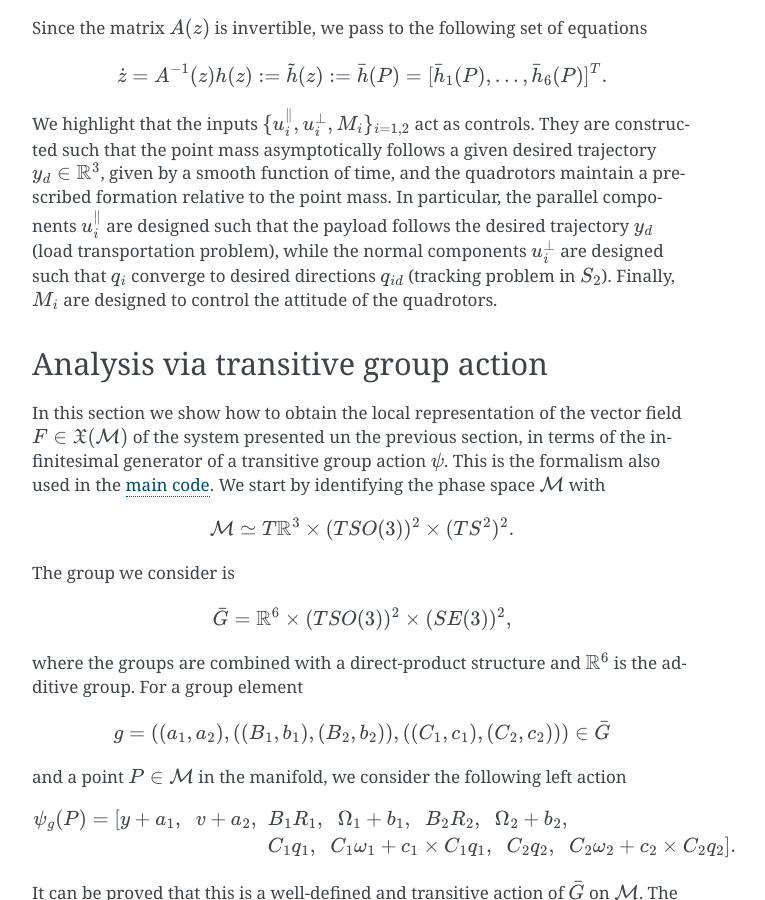
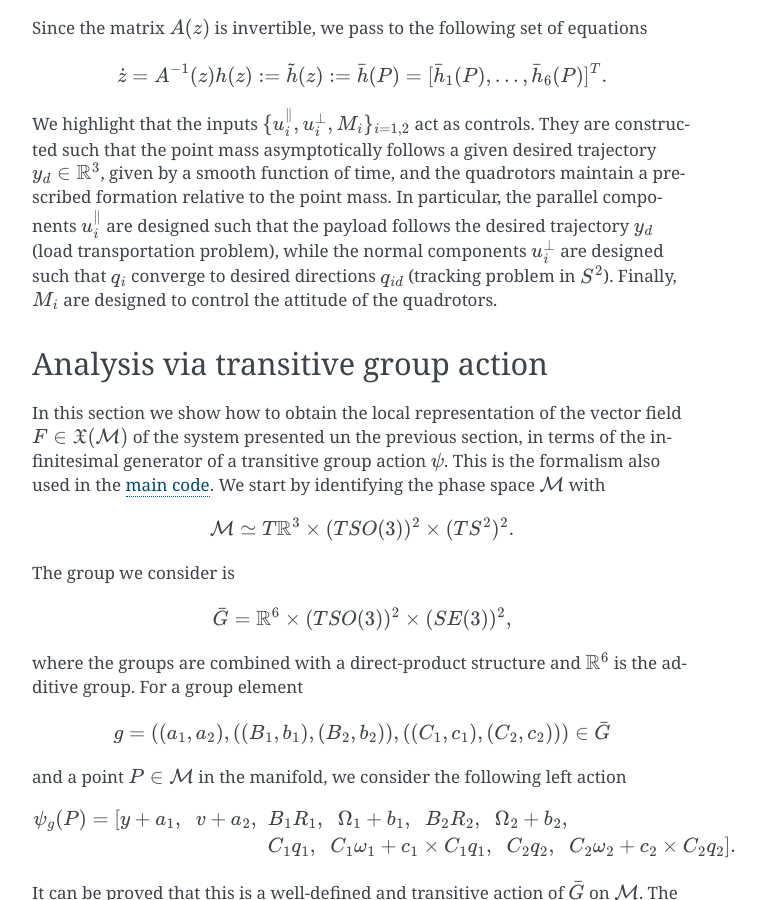
Before and after one commit to THREAD-3-2/RKMK_Commutator_free_integrators, a Sphinx documentation site: the page built from docs/ode.rst, in a window 1280 px wide and 900 px high, scrolled down 2325 px. Shown: the whole window, without its empty margins (388-1153 px from the left). Built offline with Sphinx 7.4.7, drawn with Linux system fonts in a browser that asks for light colours; pages that are not in the unit, such as notebooks, are missing from menus.

Commit message:
Update ode.rst

```diff
--- a/docs/ode.rst
+++ b/docs/ode.rst
@@ -113,7 +113,7 @@ Since the matrix :math:`A(z)` is invertible, we pass to the following set of equ
 		\dot{z} = A^{-1}(z)h(z):=\tilde{h}(z) :=\bar{h}(P) = [\bar{h}_1(P),...,\bar{h}_6(P)]^T.
 	\end{align}
 
-We highlight that the inputs :math:`\{u_i^{\parallel},u_i^{\perp},M_i\}_{i=1,2}` act as controls. They are constructed such that the point mass asymptotically follows a given desired trajectory :math:`y_d \in \mathbb{R}^3`, given by a smooth function of time, and the quadrotors maintain a prescribed formation relative to the point mass. In particular, the parallel components :math:`u_i^{\parallel}` are designed such that the payload follows the desired trajectory :math:`y_d` (load transportation problem), while the normal components :math:`u_i^{\perp}` are designed such that :math:`q_i` converge to desired directions :math:`q_{id}` (tracking problem in :math:`S_2`). Finally, :math:`M_i` are designed to control the attitude of the quadrotors.
+We highlight that the inputs :math:`\{u_i^{\parallel},u_i^{\perp},M_i\}_{i=1,2}` act as controls. They are constructed such that the point mass asymptotically follows a given desired trajectory :math:`y_d \in \mathbb{R}^3`, given by a smooth function of time, and the quadrotors maintain a prescribed formation relative to the point mass. In particular, the parallel components :math:`u_i^{\parallel}` are designed such that the payload follows the desired trajectory :math:`y_d` (load transportation problem), while the normal components :math:`u_i^{\perp}` are designed such that :math:`q_i` converge to desired directions :math:`q_{id}` (tracking problem in :math:`S^2`). Finally, :math:`M_i` are designed to control the attitude of the quadrotors.
 
 .. _elec_ibvp:
 
```
